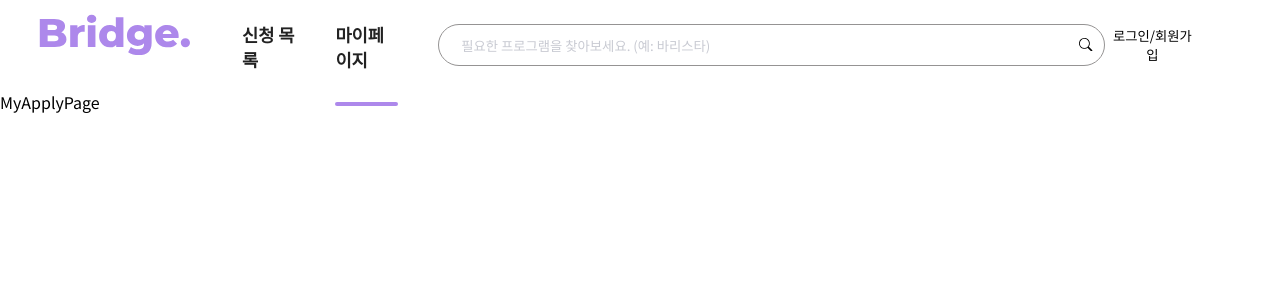
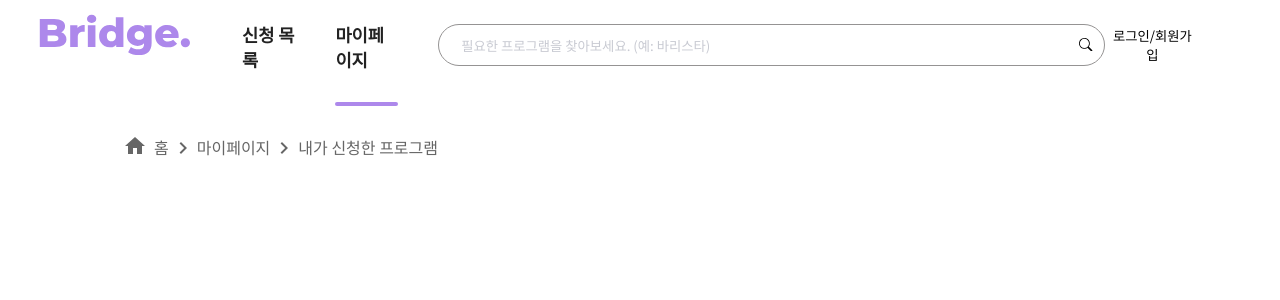
Before and after one commit to Likelion-at-SMWU-11th/LoveBridge-Client, a React (Create React App) app: page /my/apply in a window 1280 px wide. Shown: the top 300 px of the page. Built offline with nearby package versions, Linux system fonts and the light colour scheme.

Commit message:
[add] 세부 mypage pagepath 연결

```diff
--- a/src/component/page/MyPage/MyApplyPage.jsx
+++ b/src/component/page/MyPage/MyApplyPage.jsx
@@ -1,8 +1,17 @@
 import React from 'react'
+import styled from 'styled-components';
+import PagePath from '../../ui/PagePath';
+
+const Wrapper = styled.div`
+  padding: 45px 136px 0px 123px;
+`
+
 
 function MyApplyPage() {
   return (
-    <div>MyApplyPage</div>
+    <Wrapper>
+      <PagePath pathname1="마이페이지" pathname2="내가 신청한 프로그램"/>
+    </Wrapper>
   )
 }
 
--- a/src/component/page/MyPage/MyDocPage.jsx
+++ b/src/component/page/MyPage/MyDocPage.jsx
@@ -1,8 +1,16 @@
 import React from 'react'
+import styled from 'styled-components';
+import PagePath from '../../ui/PagePath';
+
+const Wrapper = styled.div`
+  padding: 45px 136px 0px 123px;
+`
 
 function MyDocPage() {
   return (
-    <div>MyDocPage</div>
+    <Wrapper>
+      <PagePath pathname1="마이페이지" pathname2="내 서류 등록"/>
+    </Wrapper>
   )
 }
 
--- a/src/component/page/MyPage/MyLikePage.jsx
+++ b/src/component/page/MyPage/MyLikePage.jsx
@@ -1,8 +1,16 @@
 import React from 'react'
+import styled from 'styled-components';
+import PagePath from '../../ui/PagePath';
+
+const Wrapper = styled.div`
+  padding: 45px 136px 0px 123px;
+`
 
 function MyLikePage() {
   return (
-    <div>MyLikePage</div>
+    <Wrapper>
+      <PagePath pathname1="마이페이지" pathname2="내가 찜한 목록"/>
+    </Wrapper>
   )
 }
 
```
